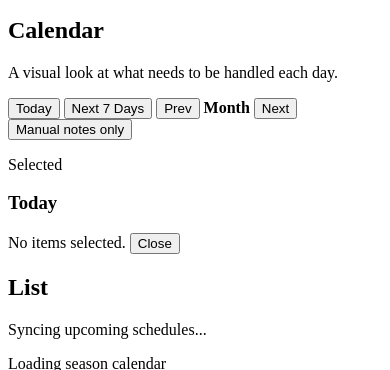
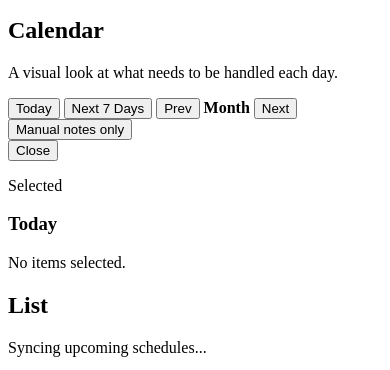
Before and after one commit to cooper-710/Schedule, a website with bundled scripts: page index.html in a window 390 px wide. Shown: the part 416-786 px from the top of the page. Built offline with nearby package versions, Linux system fonts and the light colour scheme; a script that the page names is missing.

Commit message:
Refine agenda back button

```diff
--- a/app.js
+++ b/app.js
@@ -699,7 +699,7 @@
   }
 
   const backMonthDate = new Date(`${calendarSelection.date}T12:00:00`);
-  elements.calendarDetailClose.textContent = `< ${backMonthDate.toLocaleDateString(undefined, { month: "long" })}`;
+  elements.calendarDetailClose.textContent = `‹ ${backMonthDate.toLocaleDateString(undefined, { month: "long" })}`;
   elements.calendarDetailSummary.textContent = selectedNotes.length
     ? `${openCount} open, ${selectedNotes.length - openCount} crossed off`
     : "No work scheduled.";
--- a/index.html
+++ b/index.html
@@ -76,13 +76,13 @@
 
           <section class="calendar-detail" aria-labelledby="calendarDetailTitle">
             <div class="calendar-detail-heading">
+              <button class="ghost-action" id="calendarDetailClose" type="button">Close</button>
               <div>
                 <p class="eyebrow" id="calendarDetailMode">Selected</p>
                 <h3 id="calendarDetailTitle">Today</h3>
               </div>
               <div class="calendar-detail-actions">
                 <span id="calendarDetailSummary">No items selected.</span>
-                <button class="ghost-action" id="calendarDetailClose" type="button">Close</button>
               </div>
             </div>
             <div class="calendar-detail-list" id="calendarDetailList"></div>
--- a/styles.css
+++ b/styles.css
@@ -583,10 +583,10 @@
 }
 
 .calendar-detail-heading {
-  display: flex;
-  align-items: flex-start;
-  justify-content: space-between;
-  gap: 16px;
+  display: grid;
+  grid-template-columns: auto minmax(0, 1fr) auto;
+  align-items: center;
+  gap: 18px;
   margin-bottom: 14px;
   padding-bottom: 12px;
   border-bottom: 1px solid var(--line-soft);
@@ -609,15 +609,15 @@
 }
 
 #calendarDetailClose {
-  border-radius: 999px;
-  padding: 10px 15px;
-  background:
-    linear-gradient(180deg, rgba(255, 255, 255, 0.1), rgba(255, 255, 255, 0.03)),
-    var(--surface-2);
+  min-height: 46px;
+  border-radius: 12px;
+  padding: 9px 16px;
+  border-color: var(--line);
+  background: var(--surface-2);
   color: var(--text);
-  font-weight: 850;
-  text-decoration: underline;
-  text-underline-offset: 3px;
+  font-size: 0.95rem;
+  font-weight: 700;
+  text-decoration: none;
 }
 
 .calendar-detail-list {
@@ -1219,16 +1219,15 @@
   }
 
   .calendar-detail-heading {
-    flex-direction: column;
+    grid-template-columns: 1fr;
+    align-items: start;
     gap: 10px;
     margin-bottom: 10px;
     padding-bottom: 10px;
   }
 
   .calendar-detail-actions {
-    display: flex;
-    flex-direction: row-reverse;
-    justify-content: space-between;
+    display: block;
     width: 100%;
   }
 
```
